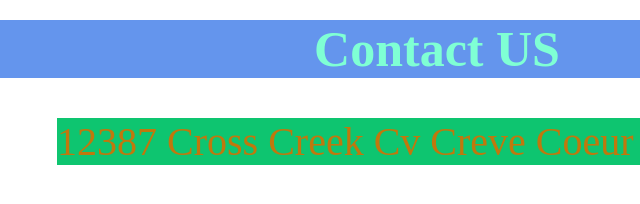
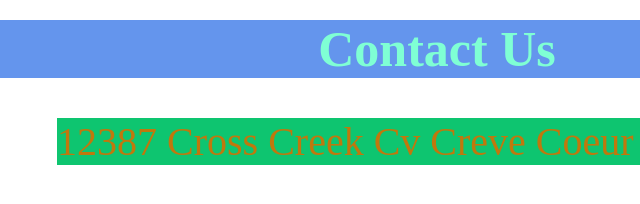
Before and after one commit to challasrihitha/web-creation, a plain HTML site: page contact.html in a window 1280 px wide. Shown: the full height of the page, 203-843 px from the left. Drawn offline with Linux system fonts and the light colour scheme.

Commit message:
Updated Contact US to Contact Us

```diff
--- a/contact.html
+++ b/contact.html
@@ -9,7 +9,7 @@
 </head>
 <body>
     <div>
-        <h1 class="con">Contact US</h1>
+        <h1 class="con">Contact Us</h1>
     </div>
     <div >
         <ul class="add">
```
